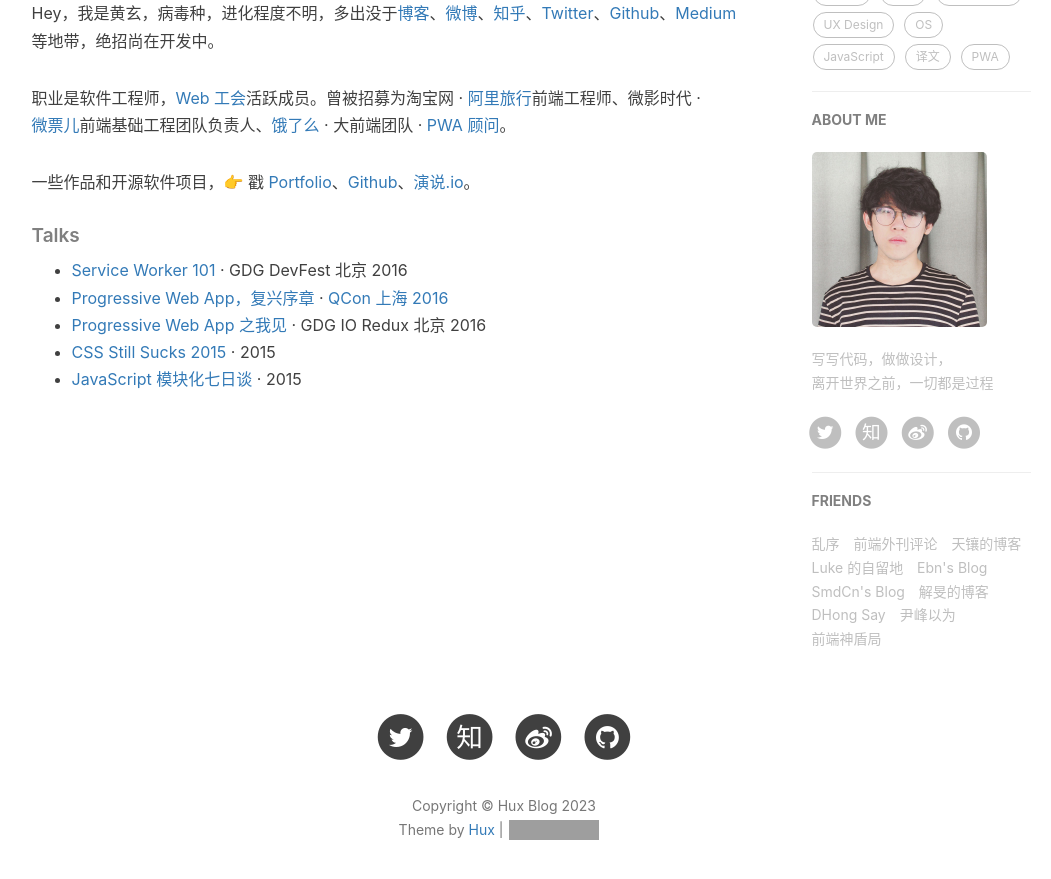
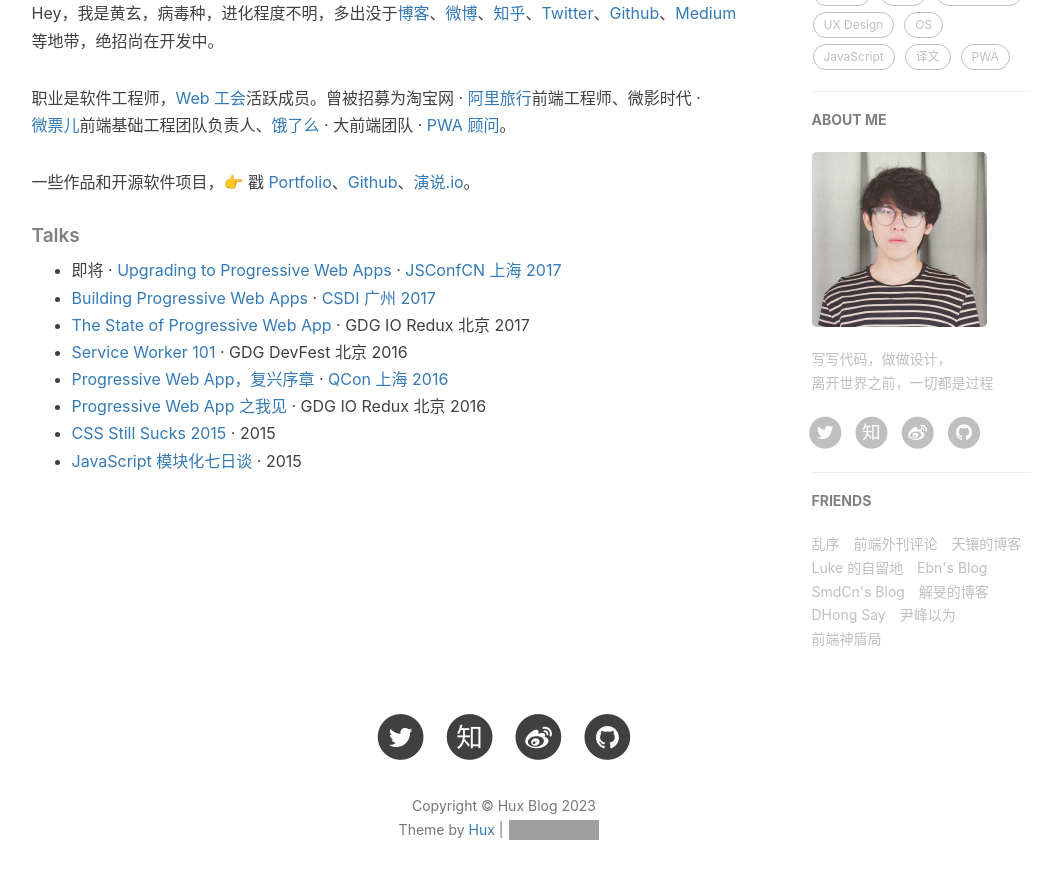
Before and after one commit to q97236143/Huxproh, a Jekyll site: the page built from about.html, in a window 1280 px wide and 900 px high, scrolled down 602 px. Shown: the top 879 px of the window, without its empty margins (136-1187 px from the left). Built offline with Jekyll 4.4.1, drawn with Linux system fonts in a browser that asks for light colours; nearby versions of some CDN libraries; comment, search, counter and statistics services are not loaded; grey boxes are pictures that could not be loaded.

Commit message:
[self] update talks in about/zh; test sw

```diff
--- a/_includes/about/zh.md
+++ b/_includes/about/zh.md
@@ -10,6 +10,9 @@ Hey，我是黄玄，病毒种，进化程度不明，多出没于[博客](https
 
 ##### Talks
 
+- 即将 · [Upgrading to Progressive Web Apps](http://2017.jsconf.cn/) · [JSConfCN 上海 2017](http://2017.jsconf.cn/)
+- [Building Progressive Web Apps](https://yanshuo.io/assets/player/?deck=594d673d570c357d0698a950) · [CSDI 广州 2017](http://www.csdisummit.com/)
+- [The State of Progressive Web App](https://yanshuo.io/assets/player/?deck=593ad6fbfe88c2006a0a0d6d#/) · GDG IO Redux 北京 2017
 - [Service Worker 101](//huangxuan.me/2016/11/20/sw-101-gdgdf/) · GDG DevFest 北京 2016
 - [Progressive Web App，复兴序章](//huangxuan.me/2016/10/20/qcon-2016/) · [QCon 上海 2016](http://2016.qconshanghai.com/presentation/3111)
 - [Progressive Web App 之我见](//huangxuan.me/2016/06/05/pwa-in-my-pov/) · GDG IO Redux 北京 2016
```
